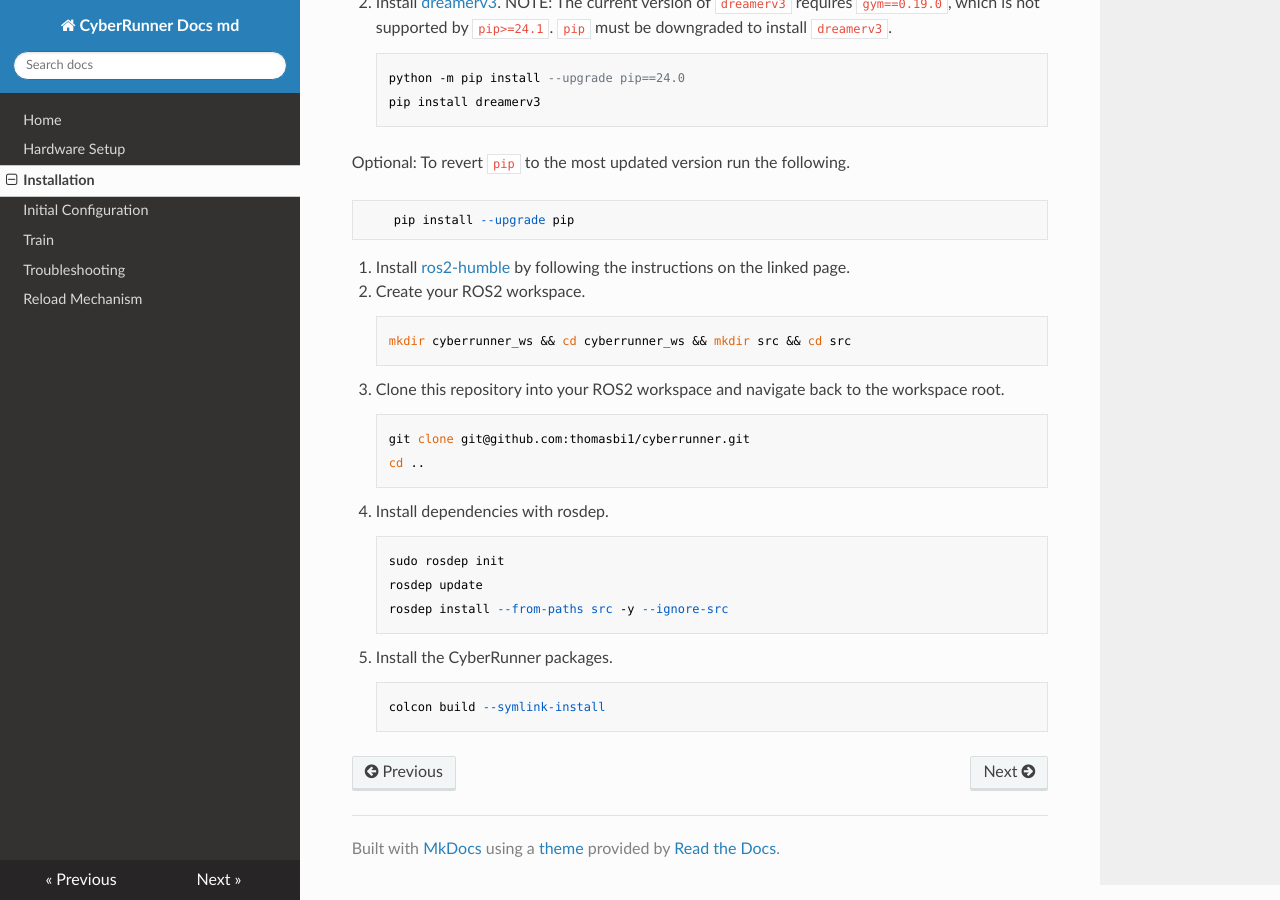
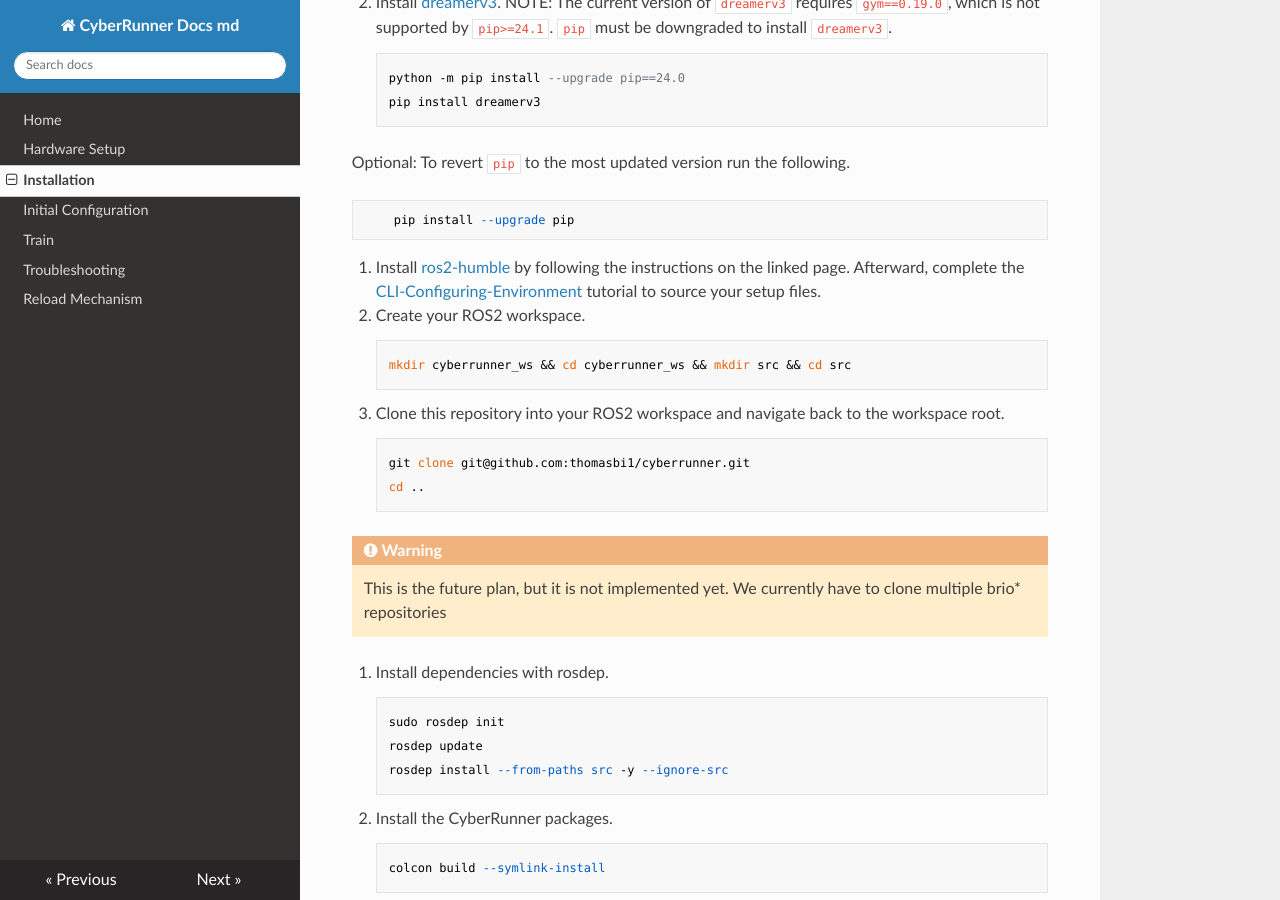
Before and after one commit to ckoethz/cyberrunner_docs_md, an MkDocs documentation site: the page built from docs/02_installation.md, in a window 1280 px wide and 900 px high, scrolled down 459 px. Built offline with MkDocs 1.6.1, drawn with Linux system fonts in a browser that asks for light colours; nearby versions of some CDN libraries.

Commit message:
Added updated reload mech arduino code. Fixed hardware formatting. Updated ros2 installation instructions with source setup files tutorial

```diff
--- a/docs/02_installation.md
+++ b/docs/02_installation.md
@@ -22,7 +22,7 @@ Optional: To revert `pip` to the most updated version run the following.
 
         pip install --upgrade pip
 
-3. Install [ros2-humble](https://docs.ros.org/en/humble/Installation/Ubuntu-Install-Debians.html) by following the instructions on the linked page.
+3. Install [ros2-humble](https://docs.ros.org/en/humble/Installation/Ubuntu-Install-Debians.html) by following the instructions on the linked page. Afterward, complete the [CLI-Configuring-Environment](https://docs.ros.org/en/humble/Tutorials/Beginner-CLI-Tools/Configuring-ROS2-Environment.html) tutorial to source your setup files.
 
 4. Create your ROS2 workspace.
 
@@ -33,6 +33,10 @@ Optional: To revert `pip` to the most updated version run the following.
         git clone git@github.com:thomasbi1/cyberrunner.git
         cd ..
 
+!!! warning "Warning"
+
+    This is the future plan, but it is not implemented yet. We currently have to clone multiple brio* repositories
+
 6. Install dependencies with rosdep.
 
         sudo rosdep init
```
Also changed, not shown: docs/01_hardware_setup.md (+5 -2 lines), 1 other file.
